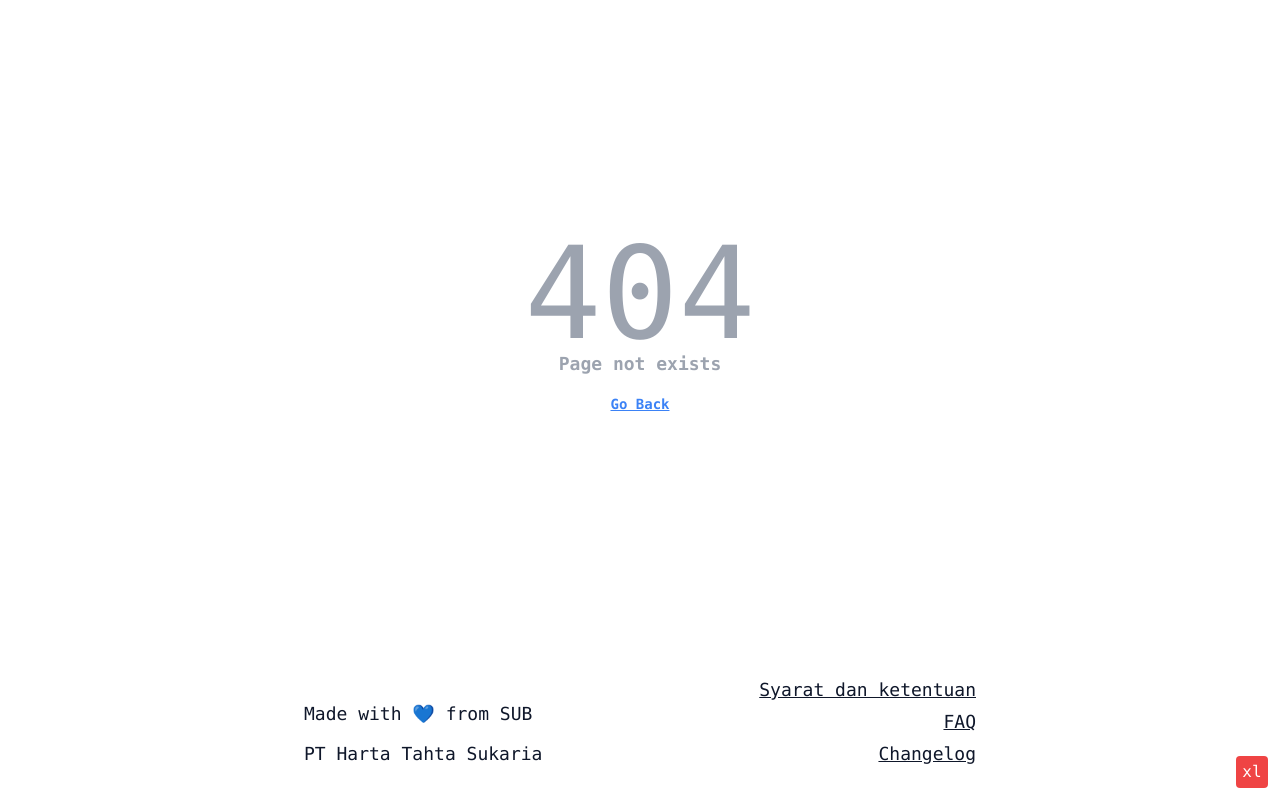
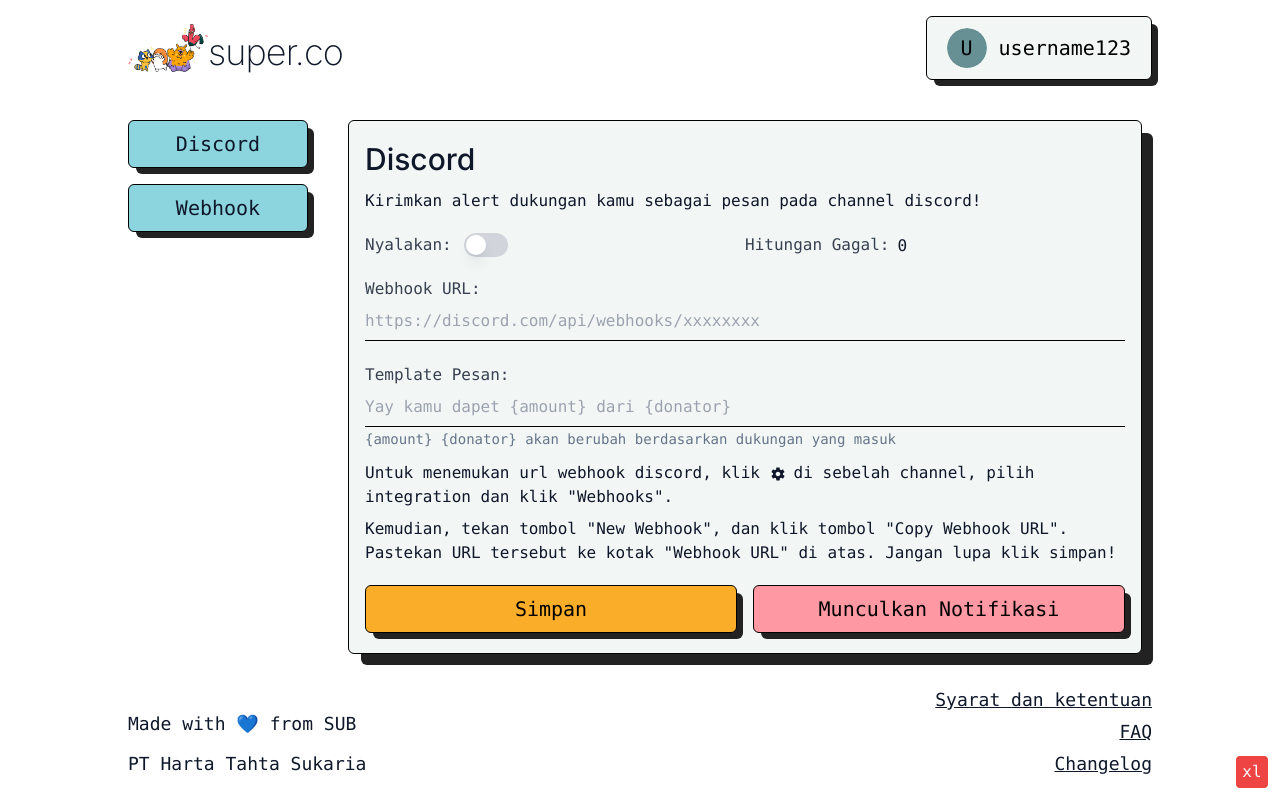
Before and after one commit to hasansujon786/saweria.co, a Next.js app: page /admin/integrations in a window 1280 px wide. Before the commit this address had no page. Built offline with nearby package versions, Linux system fonts and the light colour scheme.

Commit message:
feat: add /admin/integrations

```diff
--- /dev/null
+++ b/components/NavigationRail.tsx
@@ -0,0 +1,30 @@
+import { useState } from 'react'
+import { Button } from './ui/button'
+
+type NavigationRailProps = {
+  names: string[]
+  sections: (() => JSX.Element)[]
+}
+
+export const NavigationRail = (props: NavigationRailProps) => {
+  const [curSection, setCurSection] = useState(0)
+  const handleSectionChange = (idx: number) => setCurSection(idx)
+  return (
+    <div className='flex-1 grid grid-cols-[180px_auto] gap-10'>
+      <div className='flex flex-col gap-4'>
+        {props.names.map((name, idx) => (
+          <Button
+            onClick={() => handleSectionChange(idx)}
+            key={name}
+            variant='secondary'
+          >
+            {name}
+          </Button>
+        ))}
+      </div>
+      <div className='pr-2.5 flex flex-col gap-6'>
+        {props.sections[curSection]()}
+      </div>
+    </div>
+  )
+}
--- a/components/ui/button.tsx
+++ b/components/ui/button.tsx
@@ -18,7 +18,7 @@
         default: 'bg-primary text-black',
         secondary: 'bg-secondary text-secondary-foreground',
         muted: 'bg-layer-gray text-black',
-        // destructive: 'bg-destructive text-destructive-foreground',
+        destructive: 'bg-destructive text-black',
         // outline:
         //   'border border-input hover:bg-accent hover:text-accent-foreground',
         // ghost: 'hover:bg-accent hover:text-accent-foreground',
--- a/components/ui/input.tsx
+++ b/components/ui/input.tsx
@@ -13,6 +13,7 @@
         className={cn(
           'flex h-10 py-2 w-full border-b border-input bg-transparent text-base file:border-0 file:bg-transparent file:text-sm file:font-medium placeholder:text-muted-foreground disabled:cursor-not-allowed disabled:opacity-50',
           'focus-visible:outline-none focus-visible:border-blue-500 focus-visible:border-b-2',
+          'read-only:border-0 read-only:focus-visible:border-0',
           // 'ring-offset-background',
           // 'focus-visible:ring-b focus-visible:ring-ring focus-visible:ring-offset-2 ',
           className
--- /dev/null
+++ b/pages/admin/integrations.tsx
@@ -0,0 +1,130 @@
+import { NavigationRail } from '@/components/NavigationRail'
+import { Card } from '@/components/ui/Card'
+import { Button } from '@/components/ui/button'
+import { BaseInput, Input } from '@/components/ui/input'
+import { Label } from '@/components/ui/label'
+import { Switch } from '@/components/ui/switch'
+import { H3 } from '@/components/ui/typography'
+import AdminLayout from '@/layouts/admin'
+
+const SecDiscord = () => {
+  return (
+    <div>
+      <Card className='grid grid-cols-1 gap-3'>
+        <H3>Discord </H3>
+        <p>Kirimkan alert dukungan kamu sebagai pesan pada channel discord!</p>
+
+        <div className='grid grid-cols-2'>
+          <div className='flex items-center gap-3'>
+            <Label className='text-gray-700 text-base'>Nyalakan:</Label>
+            <Switch />
+          </div>
+
+          <div className='flex items-center gap-2'>
+            <Label className='text-gray-700 text-base'>Hitungan Gagal:</Label>
+            <div className='flex-1'>
+              <BaseInput defaultValue={0} readOnly aria-readonly />
+            </div>
+          </div>
+        </div>
+
+        <div className='grid grid-cols-1'>
+          <Input
+            label='Webhook URL:'
+            placeholder='https://discord.com/api/webhooks/xxxxxxxx'
+          />
+          <Input
+            label='Template Pesan:'
+            placeholder='Yay kamu dapet {amount} dari {donator}'
+            message='{amount} {donator} akan berubah berdasarkan dukungan yang masuk'
+          />
+        </div>
+
+        <div className='space-y-2'>
+          <p>
+            Untuk menemukan url webhook discord, klik{' '}
+            <svg
+              stroke='currentColor'
+              fill='currentColor'
+              stroke-width='0'
+              viewBox='0 0 512 512'
+              focusable='false'
+              className='inline mr-2'
+              height='1em'
+              width='1em'
+              xmlns='http://www.w3.org/2000/svg'
+            >
+              <path d='M413.967 276.8c1.06-6.235 1.06-13.518 1.06-20.8s-1.06-13.518-1.06-20.8l44.667-34.318c4.26-3.118 5.319-8.317 2.13-13.518L418.215 115.6c-2.129-4.164-8.507-6.235-12.767-4.164l-53.186 20.801c-10.638-8.318-23.394-15.601-36.16-20.801l-7.448-55.117c-1.06-4.154-5.319-8.318-10.638-8.318h-85.098c-5.318 0-9.577 4.164-10.637 8.318l-8.508 55.117c-12.767 5.2-24.464 12.482-36.171 20.801l-53.186-20.801c-5.319-2.071-10.638 0-12.767 4.164L49.1 187.365c-2.119 4.153-1.061 10.399 2.129 13.518L96.97 235.2c0 7.282-1.06 13.518-1.06 20.8s1.06 13.518 1.06 20.8l-44.668 34.318c-4.26 3.118-5.318 8.317-2.13 13.518L92.721 396.4c2.13 4.164 8.508 6.235 12.767 4.164l53.187-20.801c10.637 8.318 23.394 15.601 36.16 20.801l8.508 55.117c1.069 5.2 5.318 8.318 10.637 8.318h85.098c5.319 0 9.578-4.164 10.638-8.318l8.518-55.117c12.757-5.2 24.464-12.482 36.16-20.801l53.187 20.801c5.318 2.071 10.637 0 12.767-4.164l42.549-71.765c2.129-4.153 1.06-10.399-2.13-13.518l-46.8-34.317zm-158.499 52c-41.489 0-74.46-32.235-74.46-72.8s32.971-72.8 74.46-72.8 74.461 32.235 74.461 72.8-32.972 72.8-74.461 72.8z'></path>
+            </svg>
+            di sebelah channel, pilih integration dan klik "Webhooks".
+          </p>
+
+          <p>
+            Kemudian, tekan tombol "New Webhook", dan klik tombol "Copy Webhook
+            URL". Pastekan URL tersebut ke kotak "Webhook URL" di atas. Jangan
+            lupa klik simpan!
+          </p>
+        </div>
+
+        <div className='mt-2 relative z-10 gap-4 flex flex-col md:flex-row'>
+          <Button className='w-full'>Simpan</Button>
+          <Button className='w-full' variant='destructive'>
+            Munculkan Notifikasi
+          </Button>
+        </div>
+      </Card>
+    </div>
+  )
+}
+
+const SecWebhook = () => {
+  console.log('Webhook')
+  return (
+    <div>
+      <Card className='grid grid-cols-1 gap-3'>
+        <H3>Webhook</H3>
+
+        <div className='grid grid-cols-2'>
+          <div className='flex items-center gap-3'>
+            <Label className='text-gray-700 text-base'>Nyalakan:</Label>
+            <Switch />
+          </div>
+
+          <div className='flex items-center gap-2'>
+            <Label className='text-gray-700 text-base'>Hitungan Gagal:</Label>
+            <div className='flex-1'>
+              <BaseInput defaultValue={0} readOnly aria-readonly />
+            </div>
+          </div>
+        </div>
+
+        <div className=''>
+          <div>
+            <Input
+              label='Webhook URL:'
+              placeholder='https://yourcallbackdestination.com'
+            />
+          </div>
+
+          <div className='relative z-10 gap-4 flex flex-col md:flex-row'>
+            <Button className='w-full'>Simpan</Button>
+            <Button className='w-full' variant='destructive'>
+              Munculkan Notifikasi
+            </Button>
+          </div>
+        </div>
+      </Card>
+    </div>
+  )
+}
+
+export default function Integrations() {
+  return (
+    <NavigationRail
+      names={['Discord', 'Webhook']}
+      sections={[SecDiscord, SecWebhook]}
+    />
+  )
+}
+
+Integrations.getLayout = AdminLayout
--- a/styles/app-theme.css
+++ b/styles/app-theme.css
@@ -29,7 +29,8 @@
     --accent: 210 40% 96.1%;
     --accent-foreground: 222.2 47.4% 11.2%;
 
-    --destructive: 0 100% 50%;
+    /* --destructive: 0 100% 50%; */
+    --destructive: 354 98.1% 79.6%;
     --destructive-foreground: 210 40% 98%;
 
     --ring: 215 20.2% 65.1%;
@@ -76,7 +77,7 @@
     @apply border-border;
   }
   body {
-    @apply bg-background text-foreground;
+    @apply bg-background text-foreground overflow-y-scroll;
     font-feature-settings: 'rlig' 1, 'calt' 1;
   }
 }
```
Also changed, not shown: 1 other file (tests, documents, lock files or other folders).
